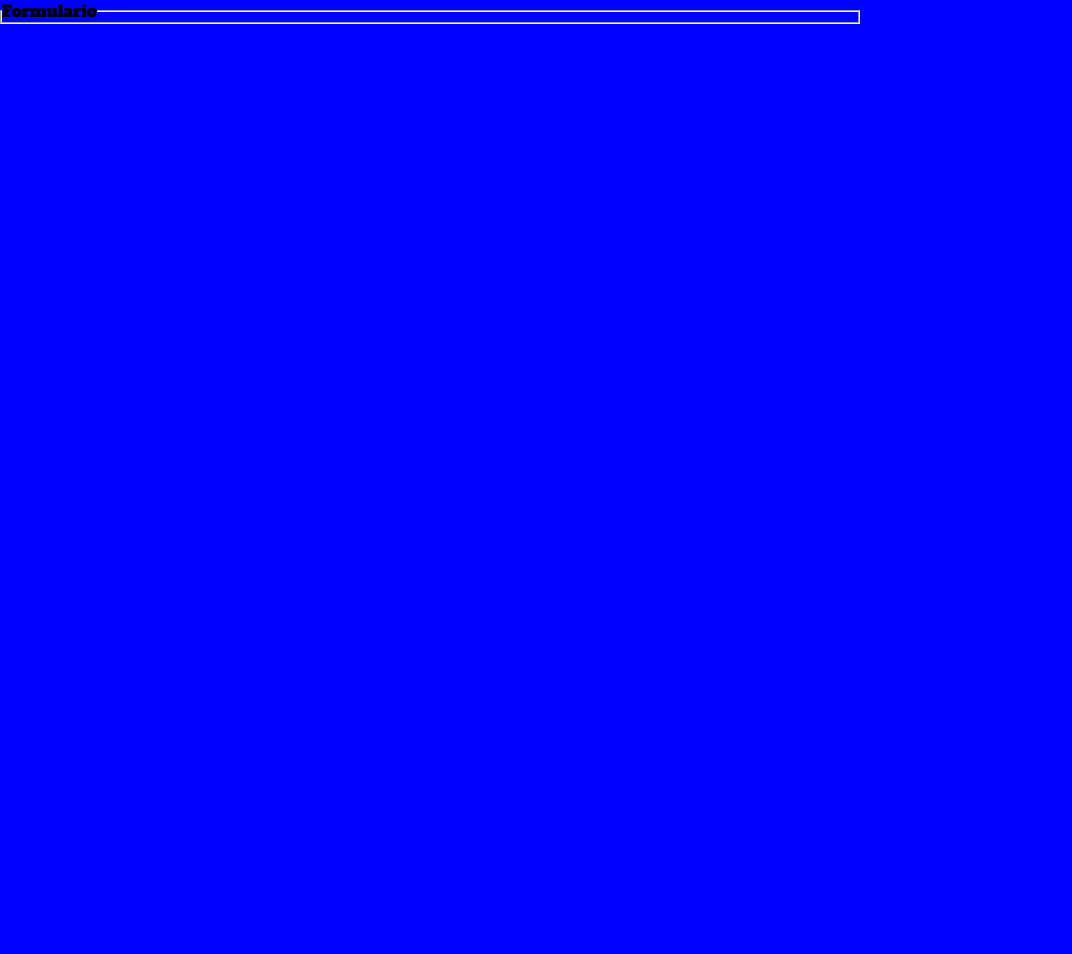
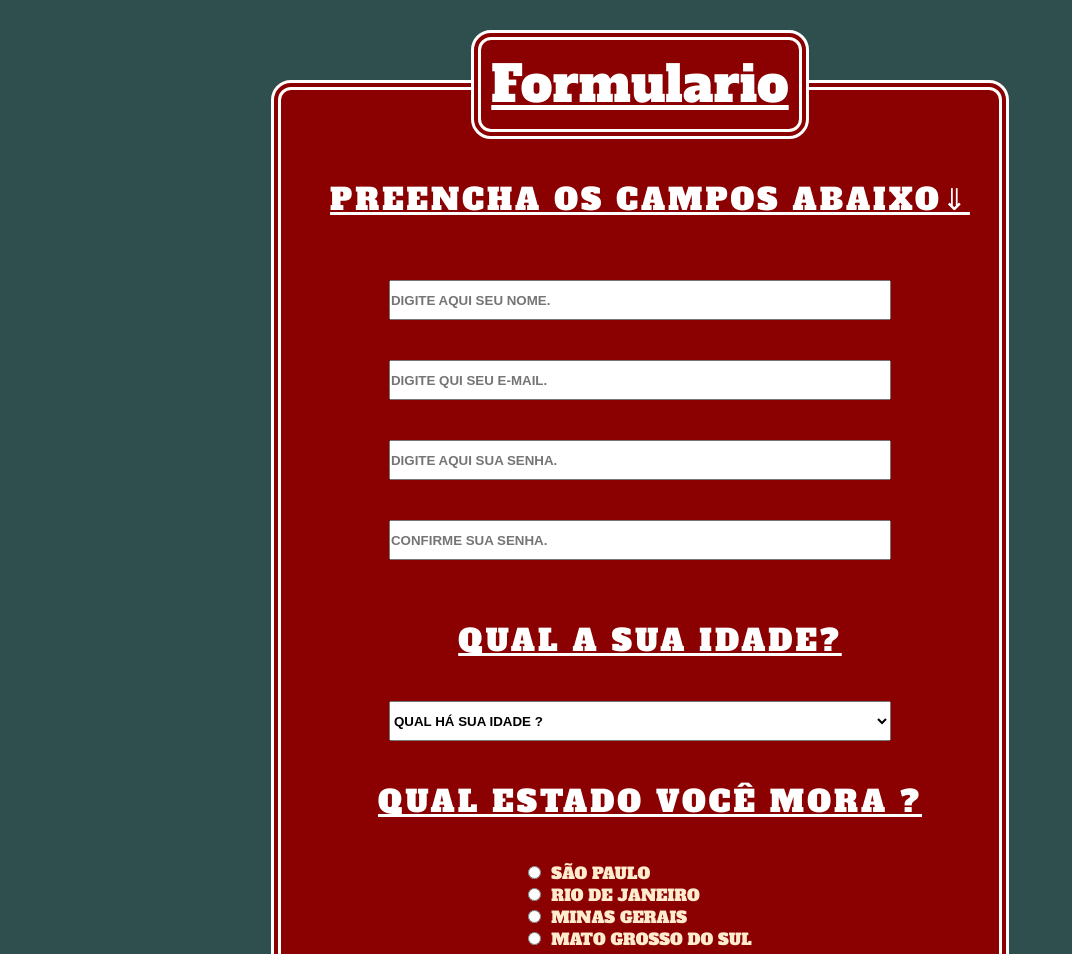
Before and after one commit to JoseVitor20/Formul-rio, a plain HTML site: page index.html in a window 1280 px wide. Shown: the top 954 px of the page, without its empty margins (0-1072 px from the left). Before the commit the page ends 800 px from the top, so only its background shows below. Drawn offline with Linux system fonts and the light colour scheme.

Commit message:
1ºCommit

```diff
--- a/index.html
+++ b/index.html
@@ -16,8 +16,62 @@
 
 		<legend>Formulario</legend>
 
+		<p>PREENCHA OS CAMPOS ABAIXO⇓</p>
+
+<div class="preenchimento">
+
+	<div>
+	<input type="text" name="nome"  placeholder="DIGITE AQUI SEU NOME.">
+	</div>
+	<div>
+	<input type="text" name="email"  placeholder="DIGITE QUI SEU E-MAIL.">
+	</div>
+	<div>
+	<input type="password" name="senha"  placeholder="DIGITE AQUI SUA SENHA." accesskey="">
+	</div>
+	<div>
+	<input type="password" name="confirmar-senha"  placeholder="CONFIRME SUA SENHA." accesskey="">
+	</div>
+
+</div>
+
+<p>QUAL A SUA IDADE?</p>
+
+<div>
+	<select class="Escolha" >
+		<option disabled selected>QUAL HÁ SUA IDADE ?</option>
+		<OPtion>-18 ANOS</OPtion>
+		<OPtion>+18 ANOS</OPtion>
+		<OPtion>+30 ANOS</OPtion>
+		<OPtion>+60 ANOS</OPtion>
+	</select>
+</diV>
+
+<p>QUAL ESTADO VOCÊ MORA ?</p>
+
+<div class="Municipio">
+
+	<div>
+	<input type="radio" name="Municipio"><span>SÃO PAULO</span>
+	</div>
+
+	<div>
+	<input type="radio" name="Municipio"><span>RIO DE JANEIRO</span>
+	</div>
+
+	<div>
+	<input type="radio" name="Municipio"><span>MINAS GERAIS</span>
+	</div>
+
+	<div>
+	<input type="radio" name="Municipio"><span>MATO GROSSO DO SUL</span>
+	</div>
+
+</div>
+
 	</fieldset>
 
+	<div style="clear: both;"></div>
 </form>
 
 </body>
--- a/style/style.css
+++ b/style/style.css
@@ -8,9 +8,53 @@
 
 html, body{height: 100%;}
 
-body{background-color: blue;}
+body{background-color: darkslategray;}
 
-form{width: 96%;
-font-family: 'font1';}
+form{width: 96%;font-family: 'font1';
+    margin: 0 auto;
+}
 
-fieldset{max-width: 70%;}
+fieldset{max-width: 60%;height: 1500px;
+background-color: darkred;
+border-radius: 20px;
+margin: 30px auto;
+float: inherit;
+text-align: center;
+border:10px double white;}
+
+legend{font-size: 50px;
+color: white;
+border:10px double white;
+background-color:darkred;
+border-radius: 20px;
+padding: 10px 10px;
+text-decoration: underline;}
+
+P{font-size: 30px;
+color:white;
+letter-spacing: 3px;
+margin:40px 0;
+margin-left: 20px;
+text-decoration:underline;}
+
+input[type=text], [type=password] {width: 70%;
+height: 40px;
+margin:20px auto;
+outline: none;
+font-weight: bold;}
+
+.Escolha{width:70%;
+height: 40px;
+outline: none;
+font-weight:bold;}
+
+.Escolha2{width:70%;
+    height: 40px;
+    outline: none;
+    font-weight:bold;}
+
+.Municipio{display: inline-block;
+text-align: justify;
+color: blanchedalmond;}
+
+.Municipio [type=radio]{margin-right: 10px;}
```
